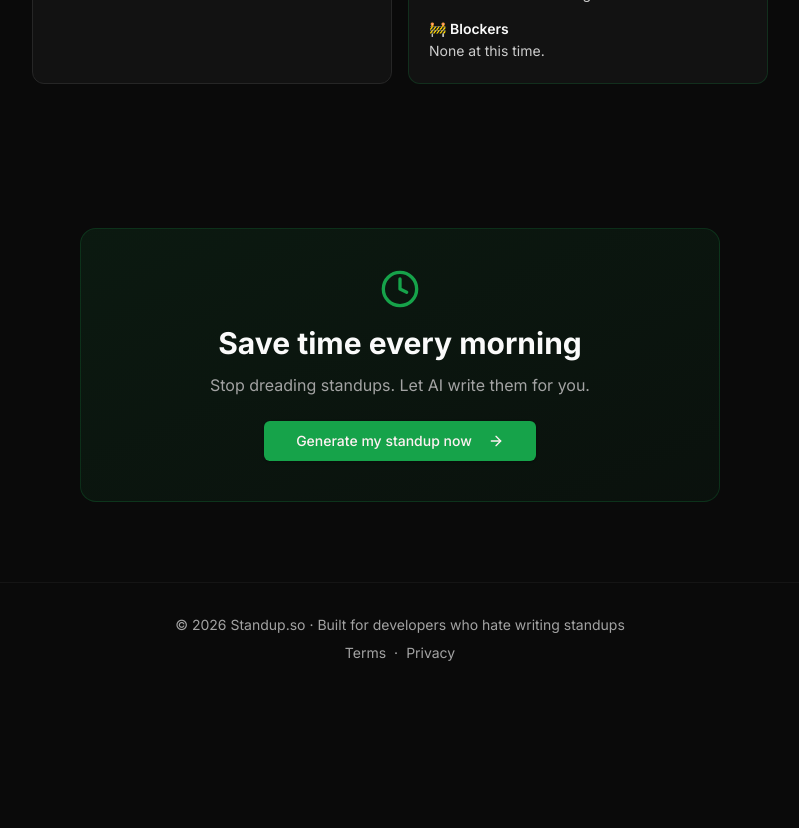
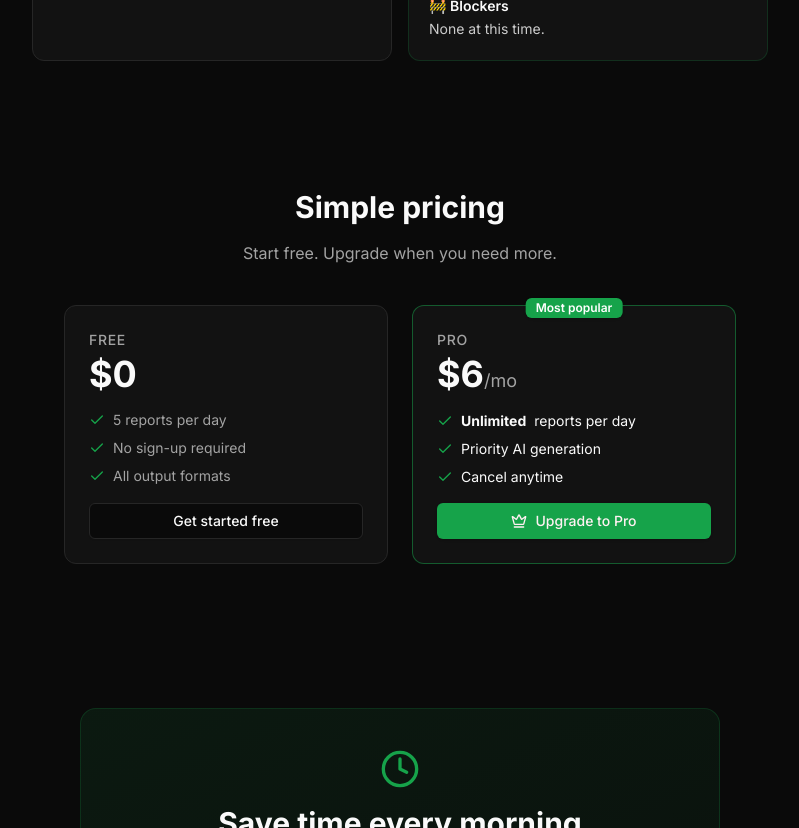
Before and after one commit to botloong/standup-so, a Next.js app: page / in a window 1280 px wide. Shown: the part 1440-2268 px from the top of the page, without its empty margins (240-1039 px from the left). Before the commit the page ends 2135 px from the top, so only its background shows below. Built offline with nearby package versions, Linux system fonts and the light colour scheme.

Commit message:
feat: add pricing section, fix Gemini AI copy

```diff
--- a/app/page.tsx
+++ b/app/page.tsx
@@ -3,7 +3,7 @@
 import Link from "next/link";
 import { Button } from "@/components/ui/button";
 import { Badge } from "@/components/ui/badge";
-import { ArrowRight, Zap, Clock, Copy, GitCommit } from "lucide-react";
+import { ArrowRight, Zap, Clock, Copy, GitCommit, Check, Crown } from "lucide-react";
 
 export default function LandingPage() {
   return (
@@ -67,7 +67,7 @@ export default function LandingPage() {
               icon: <Zap className="w-6 h-6 text-primary" />,
               step: "2",
               title: "AI does the magic",
-              desc: "Gemini AI reads your input and structures it into a clean standup format.",
+              desc: "AI reads your input and structures it into a clean standup format in seconds.",
             },
             {
               icon: <Copy className="w-6 h-6 text-primary" />,
@@ -125,6 +125,45 @@ reviewed PR #42`}</pre>
         </div>
       </section>
 
+      {/* Pricing */}
+      <section className="max-w-4xl mx-auto px-4 py-16">
+        <h2 className="text-3xl font-bold text-center mb-4">Simple pricing</h2>
+        <p className="text-center text-muted-foreground mb-10">Start free. Upgrade when you need more.</p>
+        <div className="grid sm:grid-cols-2 gap-6 max-w-2xl mx-auto">
+          <div className="bg-card border border-border rounded-xl p-6 flex flex-col gap-4">
+            <div>
+              <p className="text-sm font-medium text-muted-foreground uppercase tracking-wider mb-1">Free</p>
+              <p className="text-4xl font-bold">$0</p>
+            </div>
+            <ul className="flex flex-col gap-2 text-sm text-muted-foreground flex-1">
+              <li className="flex items-center gap-2"><Check className="w-4 h-4 text-primary shrink-0" />5 reports per day</li>
+              <li className="flex items-center gap-2"><Check className="w-4 h-4 text-primary shrink-0" />No sign-up required</li>
+              <li className="flex items-center gap-2"><Check className="w-4 h-4 text-primary shrink-0" />All output formats</li>
+            </ul>
+            <Link href="/generate">
+              <Button variant="outline" className="w-full">Get started free</Button>
+            </Link>
+          </div>
+          <div className="bg-card border border-primary/50 rounded-xl p-6 flex flex-col gap-4 relative">
+            <div className="absolute -top-3 left-1/2 -translate-x-1/2">
+              <Badge className="bg-primary text-white border-0 text-xs">Most popular</Badge>
+            </div>
+            <div>
+              <p className="text-sm font-medium text-muted-foreground uppercase tracking-wider mb-1">Pro</p>
+              <p className="text-4xl font-bold">$6<span className="text-lg font-normal text-muted-foreground">/mo</span></p>
+            </div>
+            <ul className="flex flex-col gap-2 text-sm flex-1">
+              <li className="flex items-center gap-2"><Check className="w-4 h-4 text-primary shrink-0" /><strong>Unlimited</strong> reports per day</li>
+              <li className="flex items-center gap-2"><Check className="w-4 h-4 text-primary shrink-0" />Priority AI generation</li>
+              <li className="flex items-center gap-2"><Check className="w-4 h-4 text-primary shrink-0" />Cancel anytime</li>
+            </ul>
+            <Link href="/generate">
+              <Button className="w-full bg-primary hover:bg-primary/90 gap-2"><Crown className="w-4 h-4" />Upgrade to Pro</Button>
+            </Link>
+          </div>
+        </div>
+      </section>
+
       {/* CTA */}
       <section className="max-w-2xl mx-auto px-4 py-20 text-center">
         <div className="bg-gradient-to-br from-primary/10 to-primary/5 border border-primary/20 rounded-2xl p-10">
```
